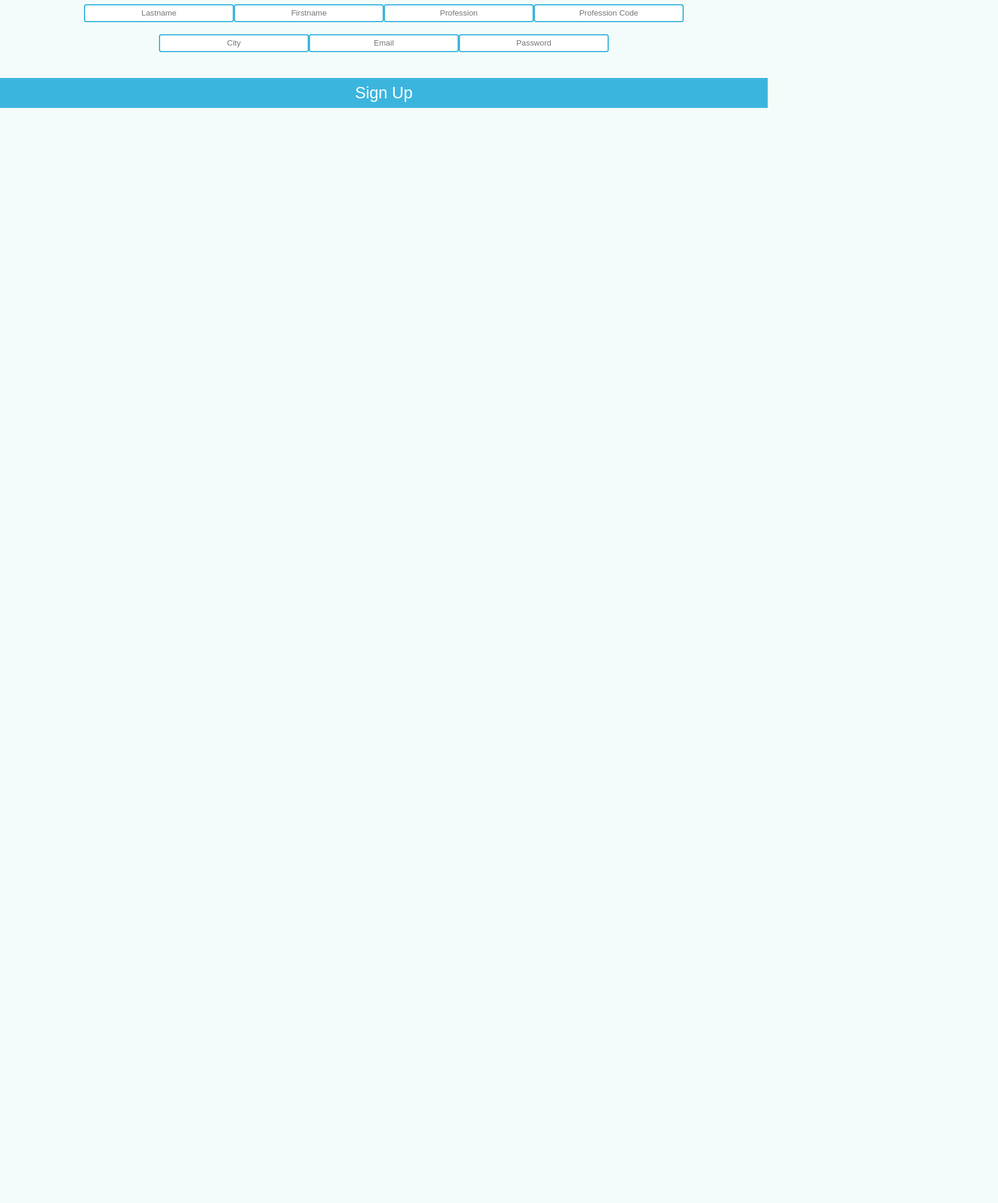
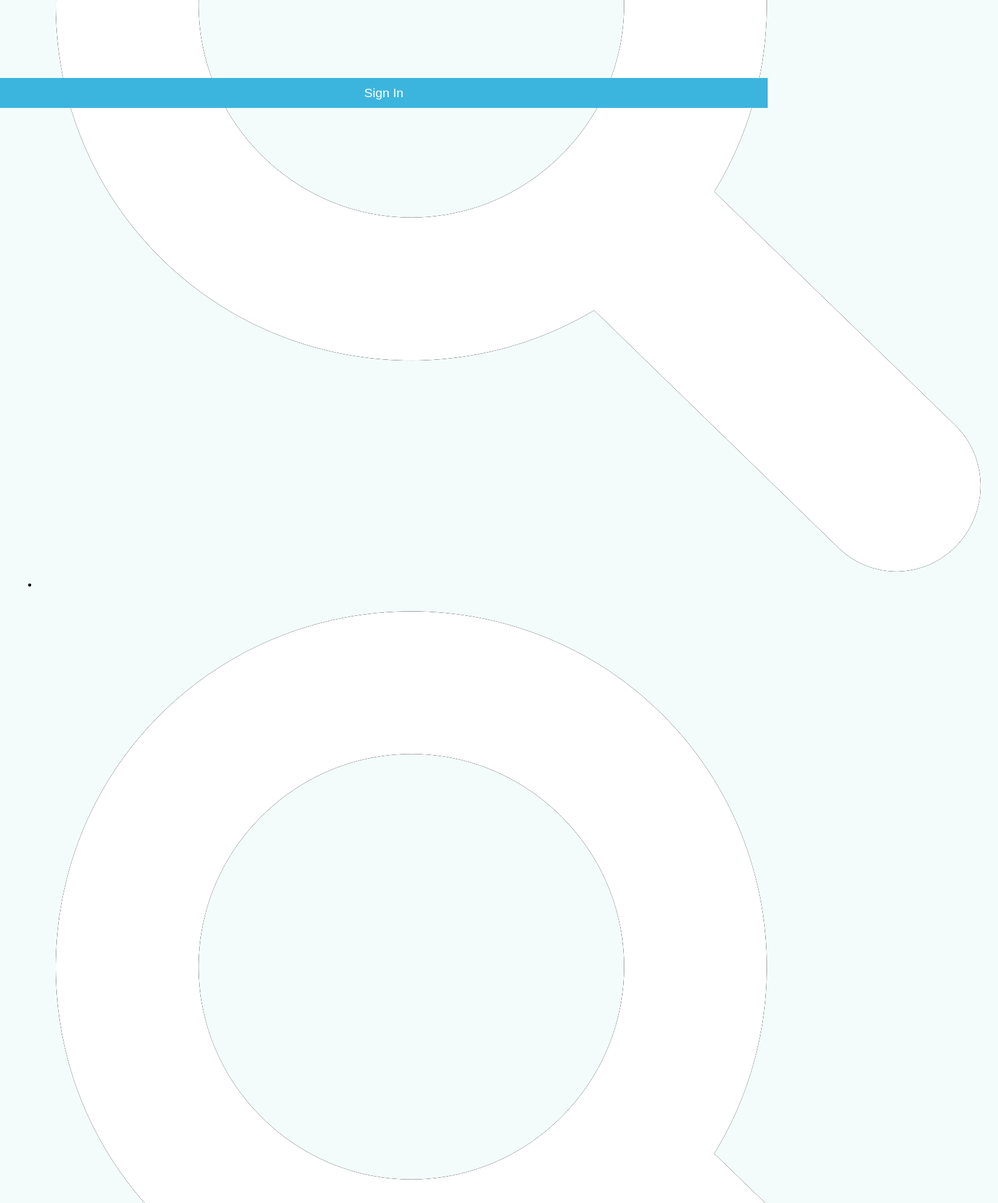
Before and after one commit to Mamednoor/doctalk, a React (Create React App) app: page / in a window 1280 px wide. Shown: the part 620-2626 px from the top of the page at 60% size, 1664 px wide, since content can reach past the window. Before the commit the page ends 800 px from the top, so only its background shows below. Built offline with nearby package versions, Linux system fonts and the light colour scheme.

Commit message:
tryin links

```diff
--- a/src/App.js
+++ b/src/App.js
@@ -1,14 +1,50 @@
-import React from 'react';
-import './App.css';
-import Login from './components/login/login'
-import Register from './components/register/register'
-
+import React from "react";
+import "./App.css";
+import Login from "./components/login/login";
+import Register from "./components/register/register";
+// import Navbar from "./components/navbar/navbar";
+import search from "./components/shares/searchdoctalk.png";
+import { BrowserRouter as Router, Switch, Route, Link } from "react-router-dom";
 
 function App() {
   return (
     <div className="App">
-    {/* <Login /> */}
-    <Register />
+      <Router>
+        <ul>
+          <li>
+            <Link to="/profile">
+              <img classname="navbar-img" alt="" src={search}></img>
+            </Link>
+          </li>
+          <li>
+            <Link to="/search">
+              {" "}
+              <img classname="navbar-img" alt="" src={search}></img>
+            </Link>
+          </li>
+          <li>
+            <Link to="/favori">
+              {" "}
+              <img classname="navbar-img" alt="" src={search}></img>
+            </Link>
+          </li>
+          <li>
+            <Link to="/message">
+              {" "}
+              <img classname="navbar-img" alt="" src={search}></img>
+            </Link>
+          </li>
+        </ul>
+        <Switch>
+          <Route>
+            <Login path to="/login" />
+          </Route>
+          <Route path to="/register">
+            <Register />
+          </Route>
+        </Switch>
+      </Router>
+      {/* <Navbar /> */}
     </div>
   );
 }
--- /dev/null
+++ b/src/components/navbar/navbar.js
@@ -0,0 +1,47 @@
+import React, { Component } from 'react'
+
+import { Link } from 'react-router-dom'
+
+import search from '../shares/searchdoctalk.png'
+
+
+class Navbar extends Component {
+    render() {
+        return (
+
+            <div className="navbar-container">
+                <div>
+                    <ul className="navbar-ul">
+                        <li>
+                            <Link to="/">
+                                <img></img>
+                            </Link>
+                        </li>
+                        <li>
+                            <Link to="/search">
+                            <img  alt="" src={search} href="/"></img>
+                            </Link>
+                        </li>
+                        <li>
+                            <Link to="/">
+                            <img></img>
+                            </Link>
+                        </li>
+                        <li>
+                            <Link to="/">
+                            <img></img>
+                            </Link>
+                        </li>
+                        <li>
+                            <Link className="header-a" to="/">
+
+                            </Link>
+                        </li>
+                    </ul>
+                </div>
+            </div>
+        )
+    }
+}
+
+export default Navbar
--- a/src/components/register/register.js
+++ b/src/components/register/register.js
@@ -1,5 +1,5 @@
 import React from "react";
-import { BrowserRouter as Router, Route, NavLink } from "react-router-dom";
+import { BrowserRouter as Router, NavLink } from "react-router-dom";
 import Patient from "./patientRegister";
 import Medecin from "./medecinRegister";
 import Logo from "../shares/dokitalk.png";
```
Also changed, not shown: src/App.css (line endings or trailing spaces), src/components/navbar/navbar.css (added), src/components/shares/searchdoctalk.png (added).
